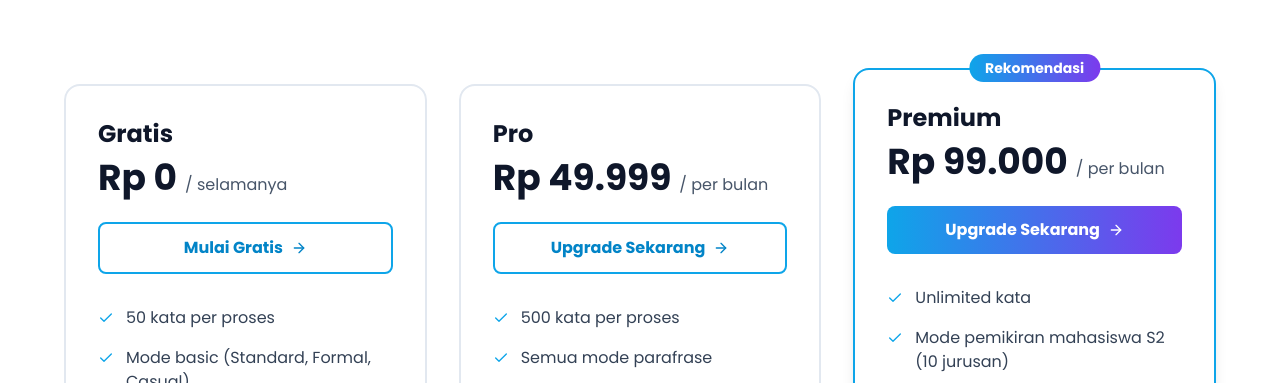
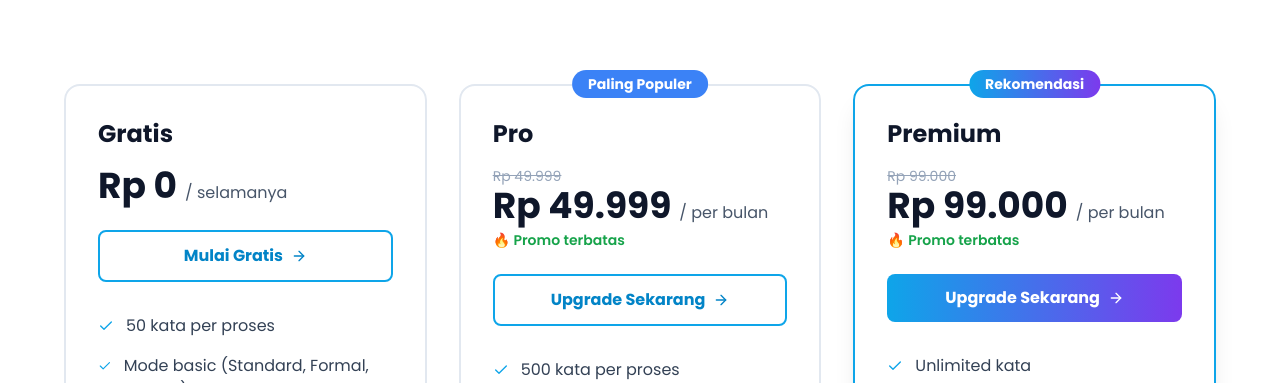
Before and after one commit to rickv-max/parafrase-tools, a React (Vite) app: page /pricing in a window 1280 px wide. Shown: the part 417-800 px from the top of the page. Built offline with nearby package versions, Linux system fonts and the light colour scheme; no server answers.

Commit message:
Update Pricing.jsx

```diff
--- a/src/pages/Pricing.jsx
+++ b/src/pages/Pricing.jsx
@@ -62,61 +62,99 @@ const Pricing = () => {
 <section className="py-20 px-4">
   <div className="max-w-6xl mx-auto">
     <div className="grid grid-cols-1 md:grid-cols-3 gap-8">
-            {plans.map((plan, index) => (
+
+      {plans.map((plan) => (
         <motion.div
           key={plan.id}
           initial={{ opacity: 0, y: 20 }}
           whileInView={{ opacity: 1, y: 0 }}
-                transition={{ delay: index * 0.1 }}
-                className={`relative rounded-2xl border-2 transition-all ${
-                  index === 2
-                    ? "border-primary-500 lg:scale-105 lg:-my-4 shadow-lg"
+          className={`relative rounded-2xl border-2 p-8 bg-white dark:bg-slate-800 transition-all
+          ${
+            plan.id === "premium"
+              ? "border-primary-500 shadow-xl scale-105"
               : "border-slate-200 dark:border-slate-700"
-                } p-8 bg-white dark:bg-slate-800`}
+          }`}
         >
-                {index === 2 && (
+
+          {/* Badge */}
+          {plan.id === "premium" && (
             <div className="absolute -top-4 left-1/2 -translate-x-1/2 px-4 py-1 rounded-full bg-gradient-to-r from-primary-500 to-secondary-600 text-white text-sm font-bold">
               Rekomendasi
             </div>
           )}
 
-                <h3 className="text-2xl font-bold text-slate-900 dark:text-white mb-2">
+          {plan.id === "pro" && (
+            <div className="absolute -top-4 left-1/2 -translate-x-1/2 px-4 py-1 rounded-full bg-blue-500 text-white text-sm font-bold">
+              Paling Populer
+            </div>
+          )}
+
+          {/* Plan Name */}
+          <h3 className="text-2xl font-bold text-slate-900 dark:text-white mb-4">
             {plan.name}
           </h3>
 
+          {/* Price */}
           <div className="mb-6">
+
+            {/* Harga lama dicoret */}
+            {plan.id === "pro" && (
+              <p className="text-sm text-slate-400 line-through">
+                Rp 49.999
+              </p>
+            )}
+
+            {plan.id === "premium" && (
+              <p className="text-sm text-slate-400 line-through">
+                Rp 99.000
+              </p>
+            )}
+
+            {/* Harga sekarang */}
             <span className="text-4xl font-bold text-slate-900 dark:text-white">
               Rp {plan.price.toLocaleString("id-ID")}
             </span>
+
             <span className="text-slate-600 dark:text-slate-400 ml-2">
               / {plan.period}
             </span>
+
+            {(plan.id === "pro" || plan.id === "premium") && (
+              <p className="text-green-600 text-sm font-semibold mt-1">
+                🔥 Promo terbatas
+              </p>
+            )}
           </div>
 
+          {/* Button */}
           <button
             onClick={() => handleUpgrade(plan.id)}
-                  className={`w-full py-3 px-6 rounded-lg font-bold mb-8 transition-all flex items-center justify-center gap-2 ${
-                    index === 2
+            className={`w-full py-3 px-6 rounded-lg font-bold mb-8 flex items-center justify-center gap-2 transition
+            ${
+              plan.id === "premium"
                 ? "bg-gradient-to-r from-primary-500 to-secondary-600 text-white hover:shadow-lg"
-                      : "border-2 border-primary-500 text-primary-600 dark:text-primary-400 hover:bg-primary-50 dark:hover:bg-primary-900/20"
+                : "border-2 border-primary-500 text-primary-600 hover:bg-primary-50 dark:hover:bg-primary-900/20"
             }`}
           >
             {plan.id === "free" ? "Mulai Gratis" : "Upgrade Sekarang"}
             <FiArrowRight />
           </button>
 
+          {/* Features */}
           <div className="space-y-4">
-                  {plan.features.map((feature, featureIndex) => (
-                    <div key={featureIndex} className="flex items-start gap-3">
-                      <FiCheck className="text-primary-500 flex-shrink-0 mt-1" />
+            {plan.features.map((feature, index) => (
+              <div key={index} className="flex items-start gap-3">
+                <FiCheck className="text-primary-500 mt-1" />
                 <span className="text-slate-700 dark:text-slate-300">
                   {feature}
                 </span>
               </div>
             ))}
           </div>
+
         </motion.div>
       ))}
+
     </div>
   </div>
 </section>
```
Lines whose indentation alone changed are shown as unchanged.
